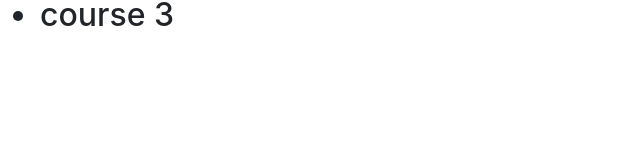
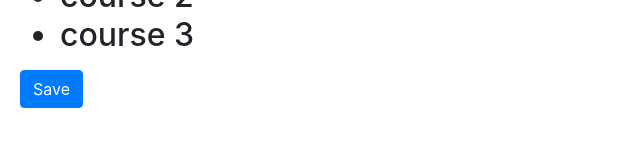
Before and after one commit to pranavbhagwat81/Angular-App, an Angular app: page / in a window 1280 px wide. Shown: the part 522-668 px from the top of the page, without its empty margins (0-640 px from the left). Built offline with nearby package versions, Linux system fonts and the light colour scheme.

Commit message:
Event Binding on Save Button

```diff
--- a/src/app/app.component.html
+++ b/src/app/app.component.html
@@ -11,6 +11,7 @@
 <div><img [src]="coursesPicLink" alt="CoursesPic"></div>
 <app-authors-component></app-authors-component>
 <courses></courses>
+<button class="btn btn-primary" (click)="clickButton()" (mouseenter)="clickButton()">Save</button>
 
 <!-- * * * * * * * * * * * * * * * * * * * * * * * * * * * * * * * -->
 <!-- * * * * * * * * * * * The content above * * * * * * * * * * * -->
--- a/src/app/app.component.ts
+++ b/src/app/app.component.ts
@@ -8,4 +8,8 @@ import { Component } from '@angular/core';
 export class AppComponent {
   title = 'Angular';
   coursesPicLink:string = "https://image.shutterstock.com/image-photo/online-courses-260nw-255297163.jpg";
+
+  clickButton(){
+    alert("Button Clicked");
+  }
 }
--- a/src/styles.css
+++ b/src/styles.css
@@ -1,2 +1,4 @@
 /* You can add global styles to this file, and also import other style files */
-@import "../node_modules/bootstrap/dist/css/bootstrap.min.css"
+@import "../node_modules/bootstrap/dist/css/bootstrap.min.css";
+
+body { padding :20px; }
```
